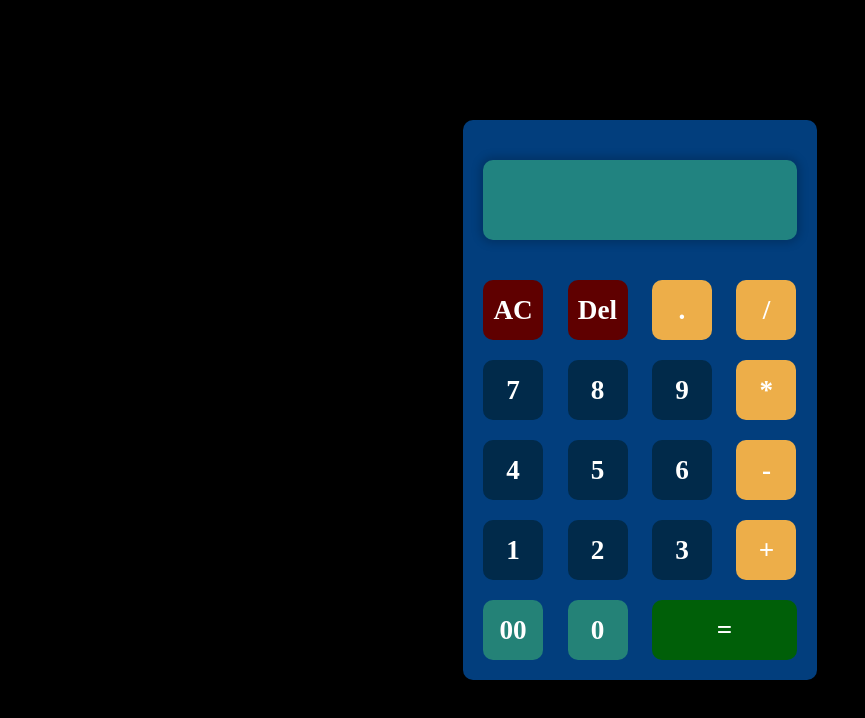
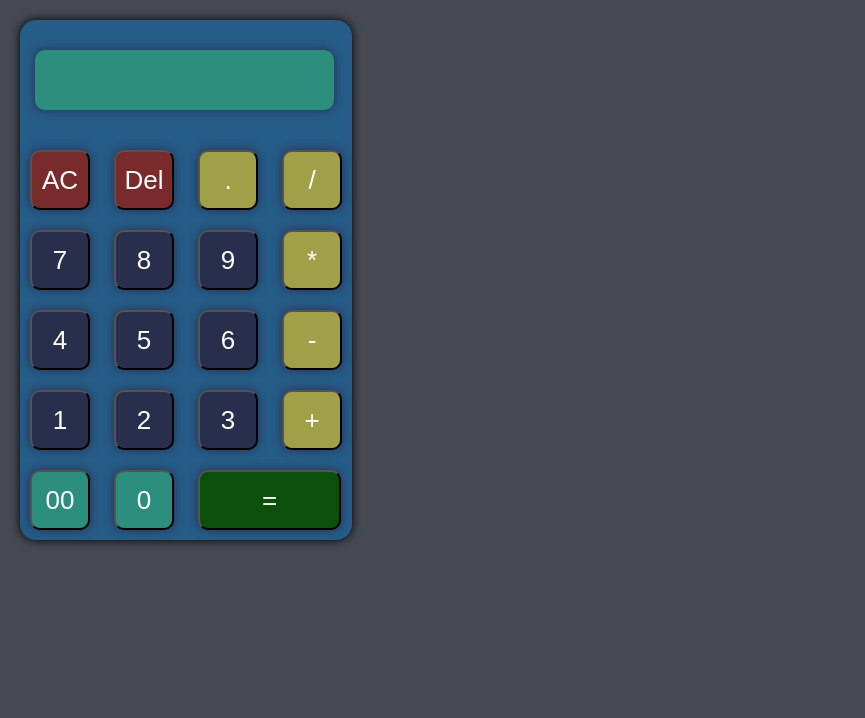
Before and after one commit to ahmedali0308/calculator, a plain HTML site: page index.html in a window 1280 px wide. Shown: the whole page, without its empty margins (0-865 px from the left). Drawn offline with Linux system fonts and the light colour scheme.

Commit message:
added calculator

```diff
--- a/index.html
+++ b/index.html
@@ -8,40 +8,39 @@
 </head>
 <body>
     <div class="calculator">
-        <form>
-            <div class="display">
-                <input type="text" name="display" disabled>
+        <div class="output">
+            <p id="display"></p>
         </div>
-            <div>
-                <input type="button" value="AC" onclick="display.value =''" class="ac">
-                <input type="button" class="del" value="Del" onclick="display.value =display.value.toString().slice (0,-1)">
-                <input type="button" class="symbols" value="." onclick="display.value +='.'">
-                <input type="button" class="symbols" value="/" onclick="display.value +='/'">
+        <div class="row">
+            <button class="red">AC</button>
+            <button class="red">Del</button>
+            <button class="special">.</button>
+            <button class="special">/</button>
         </div>
-            <div>
-                <input type="button" class="NumpadBtns" value="7" onclick="display.value +='7'">
-                <input type="button" class="NumpadBtns" value="8" onclick="display.value +='8'">
-                <input type="button" class="NumpadBtns" value="9" onclick="display.value +='9'">
-                <input type="button" class="symbols" value="*" onclick="display.value +='*'">
+        <div class="row">
+            <button class="num">7</button>
+            <button class="num">8</button>
+            <button class="num">9</button>
+            <button class="special">*</button>
         </div>
-            <div>
-                <input type="button" class="NumpadBtns" value="4" onclick="display.value +='4'">
-                <input type="button" class="NumpadBtns" value="5" onclick="display.value +='5'">
-                <input type="button" class="NumpadBtns" value="6" onclick="display.value +='6'">
-                <input type="button" class="symbols" value="-" onclick="display.value +='-'">
+        <div class="row">
+            <button class="num">4</button>
+            <button class="num">5</button>
+            <button class="num">6</button>
+            <button class="special">-</button>
         </div>
-            <div>
-                <input type="button" class="NumpadBtns" value="1" onclick="display.value +='1'">
-                <input type="button" class="NumpadBtns" value="2" onclick="display.value +='2'">
-                <input type="button" class="NumpadBtns" value="3" onclick="display.value +='3'">
-                <input type="button" class="symbols" value="+" onclick="display.value +='+'">
+        <div class="row">
+            <button class="num">1</button>
+            <button class="num">2</button>
+            <button class="num">3</button>
+            <button class="special">+</button>
         </div>
-            <div>
-                <input type="button" class="special" value="00" onclick="display.value +='00'">
-                <input type="button" class="special" value="0" onclick="display.value += '0'">
-                <input type="button" value="=" onclick="display.value = eval(display.value)" class="equal">
+        <div class="row">
+            <button class="zero">00</button>
+            <button class="zero">0</button>
+            <button class="equal">=</button>
         </div>
-        </form>
     </div>
+    <script src="main.js"></script>
 </body>
 </html>
--- /dev/null
+++ b/main.js
@@ -0,0 +1,25 @@
+var buttons = document.querySelectorAll("button");
+var display = document.getElementById("display");
+
+console.log(display);
+
+for (var i=0; i<buttons.length; i++) {
+    buttons[i].addEventListener("click", buttonclicked);
+}
+
+function buttonclicked(){
+    var classname = this.className;
+    if (this.innerHTML == "AC") {
+        display.innerHTML = "";
+        return;
+    }
+    if (this.innerHTML == "Del") {
+        display.innerHTML = display.innerHTML.slice(0, -1);
+        return;
+    }
+    if (classname == "equal"){
+        display.innerHTML = eval(display.innerHTML);
+        return;
+    }
+    display.innerHTML += this.innerHTML;
+}
--- a/styles.css
+++ b/styles.css
@@ -1,82 +1,59 @@
-
-*{
-    margin: 0px;
-    padding:0px;
-    font-family: Arial, Helvetica, sans-serif;
-    box-sizing: border-box;
-    user-select: none;
+body {
+    margin: 0;
+    padding: 0;
+    background-color: rgb(69, 73, 82);
 }
 
-body{
-    height: 100vh;
-    display: grid;
-    background-color: black;
+div.calculator{
+    background-color: rgb(38, 92, 136);
+    display: inline-block;
+    margin: 20px;
+    border-radius: 16px;
+    box-shadow: 0 0 10px;
 }
 
-.calculator {
-    background: #023e7d;
-    padding: 10px;
-    box-shadow: 0px 0px 10px 3px rgba(0, 0, 0, 0.219);
-    margin:auto;
-
+button{
+    width: 60px;
+    height: 60px;
+    margin: 10px;
     border-radius: 10px;
+    background-color: rgb(40, 46, 75);
+    color: white;
+    font-size: 26px;
+    box-shadow: 0 0 10px rgb(40, 46, 75);
 }
 
-.calculator form input {
-    border: 0;
-    outline: 0;
-    width: 60px;
-    height:60px;
+p{
+    margin: 30px 20px 30px 15px;
+    width: 90%;
+    height: 60px;
     border-radius: 10px;
-    font-family: Nunito;
+    background-color: rgb(44, 143, 126);
+    box-shadow: 0 0 10px rgb(40, 46, 75);
+    color: white;
+    font-size: 40px;
+    text-align: right;
     font-weight: 700;
-    font-size:1.7em;
-    color: white;
-    cursor: pointer;
-    margin: 10px;
-
+    box-sizing: border-box;
 }
 
-.calculator form input.NumpadBtns{
-    background: #012a4a;
+button.red{
+    background-color: rgb(121, 42, 42);
 }
 
-form .display{
-    display: flex;
-    justify-content: flex-end;
-    margin: 20px 0;
+button.special{
+    background-color: rgb(160, 160, 73);
 }
 
-form .display input{
-    text-align: right;
-    flex: 2;
-    font-size: 45px;
-    box-shadow: none;
-    padding:20px;
-    box-sizing: border-box;
-    background: #218380;
-    box-shadow: 0 0 10px 3px #00000033;
-    height:80px;
-    color: white;
+button.zero{
+    background-color: rgb(44, 143, 126);
 }
 
-form input.equal{
-    width: 145px;
-    background: #005f08
-    }
-
-form input.ac,form input.del{
-    background: #5f0000
+button.equal{
+    background-color: rgb(10, 80, 10);
+    width: 143px;
 }
 
-.symbols{
-    background-color: #edae49;
+button:hover {
+    box-shadow: 0px 0px 5px 3px #47bb3d25;
 }
-
-.special{
-    background: #248277;
-}
-
-.calculator form input:hover {
-    box-shadow: 0px 0px 5px 3px #00000025;
-}
```
Lines whose indentation alone changed are shown as unchanged.
